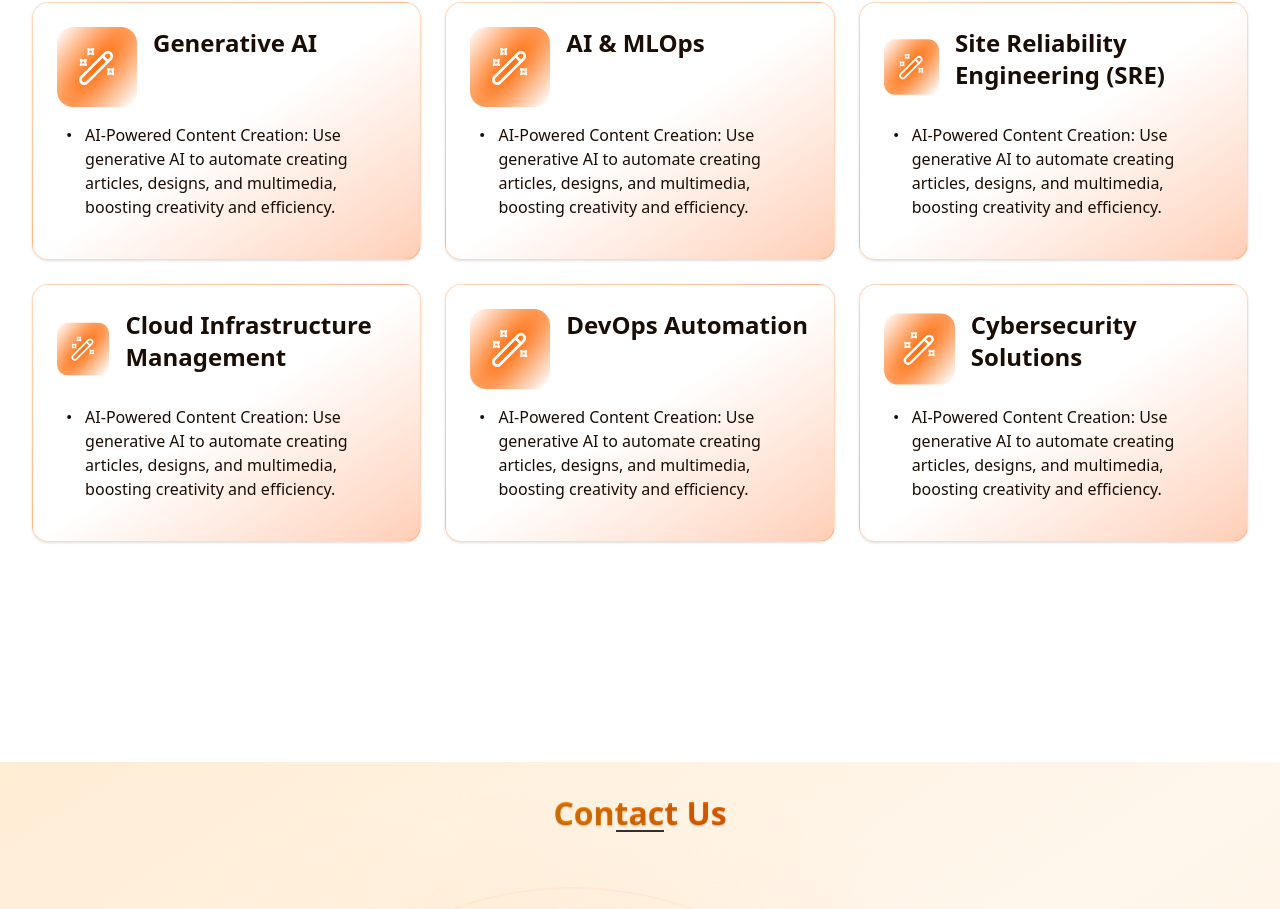
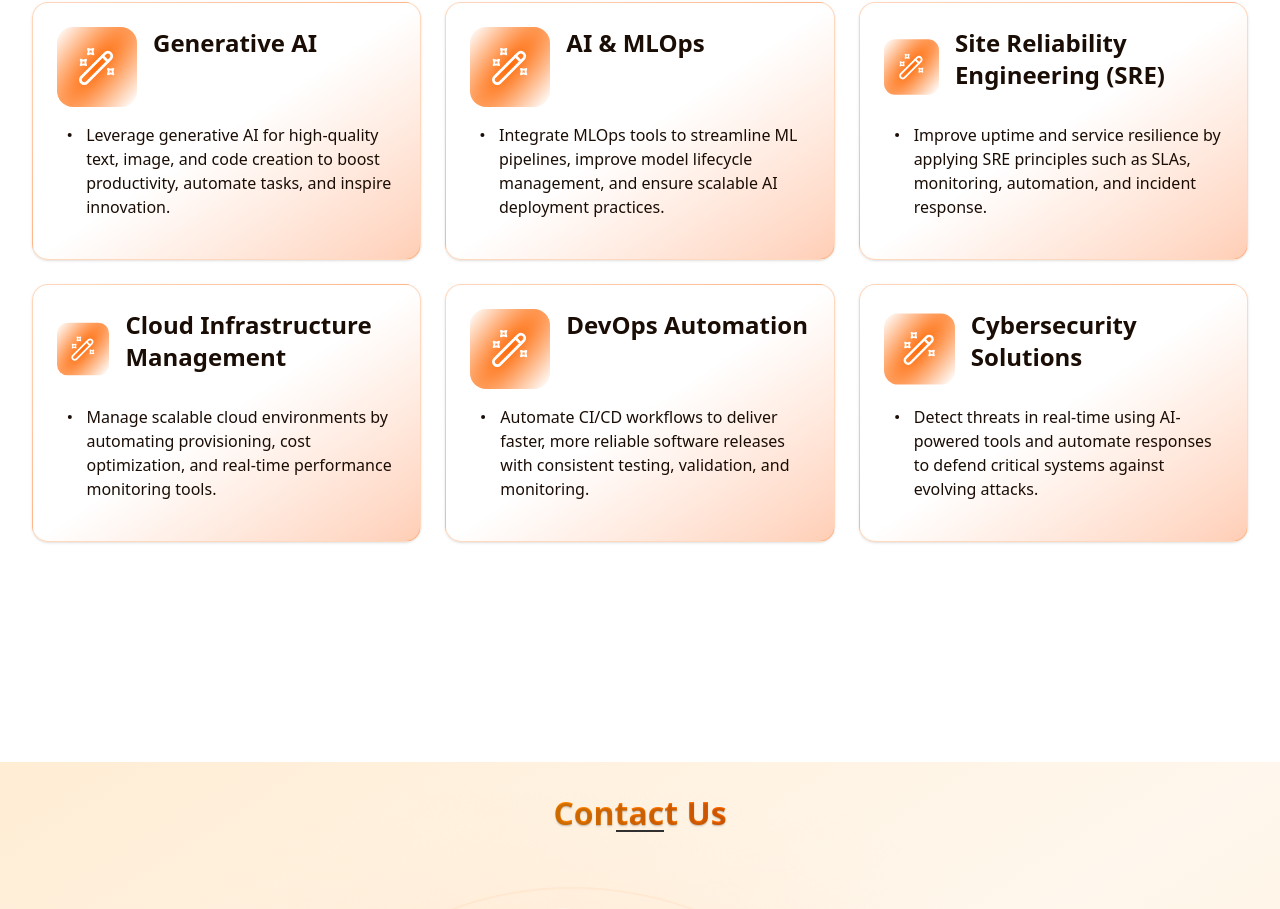
Before and after one commit to hrmrakib/phaninall-web, a Next.js app: page / in a window 1280 px wide. Shown: the part 3140-4049 px from the top of the page. Built offline with nearby package versions, Linux system fonts and the light colour scheme.

Commit message:
update all based on client requirements

```diff
--- a/src/app/contact/page.tsx
+++ b/src/app/contact/page.tsx
@@ -13,7 +13,8 @@ const Contact = () => {
         {/* Mobile uses a common aspect-video, and on large screens, we set a custom ratio */}
         <div className='w-full aspect-video lg:aspect-[1900/720]'>
           <iframe
-            src='https://www.google.com/maps/embed?pb=!1m18!1m12!1m3!1d6694825.12629874!2d-95.30221139694461!3d34.98272722919968!2m3!1f0!2f0!3f0!3m2!1i1024!2i768!4f13.1!3m3!1m2!1s0x87dece30f5801765%3A0xb0014e7843327112!2sPostal%20Plus!5e0!3m2!1sen!2sbd!4v1744300874162!5m2!1sen!2sbd'
+            // src='https://www.google.com/maps/embed?pb=!1m18!1m12!1m3!1d6694825.12629874!2d-95.30221139694461!3d34.98272722919968!2m3!1f0!2f0!3f0!3m2!1i1024!2i768!4f13.1!3m3!1m2!1s0x87dece30f5801765%3A0xb0014e7843327112!2sPostal%20Plus!5e0!3m2!1sen!2sbd!4v1744300874162!5m2!1sen!2sbd'
+            src='https://www.google.com/maps/embed?pb=!1m14!1m12!1m3!1d3110.8538734485014!2d-90.76777662365971!3d38.76705545438373!2m3!1f0!2f0!3f0!3m2!1i1024!2i768!4f13.1!5e0!3m2!1sen!2sbd!4v1744475581990!5m2!1sen!2sbd'
             className='w-full h-full'
             style={{ border: 0 }}
             allowFullScreen
--- a/src/components/home/OurService2.tsx
+++ b/src/components/home/OurService2.tsx
@@ -10,9 +10,9 @@ const services = [
     title: "Generative AI",
     image: "/service.svg",
     features: [
-      "AI-Powered Content Creation: Use generative AI to automate creating articles, designs, and multimedia, boosting creativity and efficiency.",
-      "AI-Powered Content Creation: Use generative AI to automate creating articles, designs, and multimedia, boosting creativity and efficiency.",
-      "AI-Powered Content Creation: Use generative AI to automate creating articles, designs, and multimedia, boosting creativity and efficiency.",
+      "Leverage generative AI for high-quality text, image, and code creation to boost productivity, automate tasks, and inspire innovation.",
+      "Automate creative workflows with generative AI to generate articles, designs, and concepts while maintaining speed and originality.",
+      "Generate text, visuals, and media automatically using generative AI, streamlining content creation for design, blogs, and branding.",
     ],
   },
   {
@@ -20,9 +20,9 @@ const services = [
     title: "AI & MLOps",
     image: "/service.svg",
     features: [
-      "AI-Powered Content Creation: Use generative AI to automate creating articles, designs, and multimedia, boosting creativity and efficiency.",
-      "AI-Powered Content Creation: Use generative AI to automate creating articles, designs, and multimedia, boosting creativity and efficiency.",
-      "AI-Powered Content Creation: Use generative AI to automate creating articles, designs, and multimedia, boosting creativity and efficiency.",
+      "Integrate MLOps tools to streamline ML pipelines, improve model lifecycle management, and ensure scalable AI deployment practices.",
+      "Build and deploy AI models at scale with MLOps strategies that enhance performance monitoring, retraining, and collaboration.",
+      "Enable reliable ML operations by combining automation and orchestration tools with monitoring, CI/CD, and scalable deployment.",
     ],
   },
   {
@@ -30,9 +30,9 @@ const services = [
     title: "Site Reliability Engineering (SRE)",
     image: "/service.svg",
     features: [
-      "AI-Powered Content Creation: Use generative AI to automate creating articles, designs, and multimedia, boosting creativity and efficiency.",
-      "AI-Powered Content Creation: Use generative AI to automate creating articles, designs, and multimedia, boosting creativity and efficiency.",
-      "AI-Powered Content Creation: Use generative AI to automate creating articles, designs, and multimedia, boosting creativity and efficiency.",
+      "Improve uptime and service resilience by applying SRE principles such as SLAs, monitoring, automation, and incident response.",
+      "Use SRE best practices to automate recovery, reduce toil, and measure system health using SLIs and error budgets effectively.",
+      "SRE ensures service availability and performance through reliability targets, alerting systems, and continuous infrastructure tuning.",
     ],
   },
   {
@@ -40,9 +40,9 @@ const services = [
     title: "Cloud Infrastructure Management",
     image: "/service.svg",
     features: [
-      "Cloud-Based Solutions: Implement scalable cloud infrastructure to ensure system availability, reliability, and performance.",
-      "Efficient Resource Allocation: Optimize cloud resource usage to reduce costs and improve system efficiency.",
-      "Automated Monitoring and Alerts: Set up automated alerts to detect and resolve potential issues proactively.",
+      "Manage scalable cloud environments by automating provisioning, cost optimization, and real-time performance monitoring tools.",
+      "Use cloud-native tools to optimize infrastructure, manage resources efficiently, and scale systems automatically on demand.",
+      "Ensure secure, scalable infrastructure using monitoring, resource planning, and automated backups across cloud platforms.",
     ],
   },
   {
@@ -50,9 +50,9 @@ const services = [
     title: "DevOps Automation",
     image: "/service.svg",
     features: [
-      "CI/CD Pipeline Integration: Automate the software development lifecycle to increase deployment speed and quality.",
-      "Infrastructure as Code: Implement IAC to manage cloud infrastructure more effectively.",
-      "Automated Testing and Validation: Reduce human errors and ensure consistent quality with automated testing.",
+      "Automate CI/CD workflows to deliver faster, more reliable software releases with consistent testing, validation, and monitoring.",
+      "Use infrastructure as code (IaC) and pipeline automation to streamline deployment processes and reduce manual configuration errors.",
+      "Enhance delivery speed with DevOps tools that automate builds, testing, and deployments for continuous integration and delivery.",
     ],
   },
   {
@@ -60,13 +60,12 @@ const services = [
     title: "Cybersecurity Solutions",
     image: "/service.svg",
     features: [
-      "Threat Detection and Response: Use AI-driven tools to identify and respond to security threats in real-time.",
-      "Data Encryption: Ensure the protection of sensitive data with end-to-end encryption.",
-      "Compliance and Auditing: Automate compliance processes to meet regulatory standards and provide audit trails.",
+      "Detect threats in real-time using AI-powered tools and automate responses to defend critical systems against evolving attacks.",
+      "Secure sensitive data through encryption, identity access control, and proactive vulnerability management and patching tools.",
+      "Meet compliance requirements with automated audits, policy enforcement, and reporting for data protection and risk reduction.",
     ],
   },
 ];
-
 export default function ServicesSection2() {
   return (
     <div className='bg-gradient-to-br from-[#ff6c0a00] via-[#ff6c0a00] to-[#ff6c0a00] p-4 md:p-8'>
@@ -338,8 +337,8 @@ export default function ServicesSection2() {
                   </div>
 
                   <div className='mt-4'>
-                    <ul className='list-disc space-y-2'>
-                      <li className='flex items-start justify-start gap-1 text-base text-[#1A0D05]   h-auto overflow-hidden'>
+                    {/* <ul className='list-disc space-y-2'>
+                      <li className='flex items-start justify-start gap-1 text-base text-[#1A0D05] h-auto overflow-hidden'>
                         <Dot className='w-20' /> AI-Powered Content Creation:
                         Use generative AI to automate creating articles,
                         designs, and multimedia, boosting creativity and
@@ -357,6 +356,37 @@ export default function ServicesSection2() {
                         designs, and multimedia, boosting creativity and
                         efficiency.
                       </li>
+                    </ul> */}
+                    {/* {service.features?.map((feature: string, index: number) => (
+                      <ul key={index} className='list-disc space-y-2'>
+                        <li className='flex items-start justify-start gap-1 text-base text-[#1A0D05] h-auto overflow-hidden'>
+                          <Dot className='w-20' /> {feature}
+                        </li>
+                        <li className='flex items-start justify-start gap-1 text-base text-[#1A0D05] opacity-0 group-hover:opacity-100 h-0 group-hover:h-auto overflow-hidden'>
+                          <Dot className='w-20' /> AI-Powered Content Creation:
+                          Use generative AI to automate creating articles,
+                          designs, and multimedia, boosting creativity and
+                          efficiency.
+                        </li>
+                        <li className='flex items-start justify-start gap-1 text-base text-[#1A0D05] opacity-0 group-hover:opacity-100 h-0 group-hover:h-auto overflow-hidden'>
+                          <Dot className='w-20' /> AI-Powered Content Creation:
+                          Use generative AI to automate creating articles,
+                          designs, and multimedia, boosting creativity and
+                          efficiency.
+                        </li>
+                      </ul>
+                    ))} */}
+
+                    <ul className='list-disc space-y-2'>
+                      <li className='flex items-start justify-start gap-1 text-base text-[#1A0D05] h-auto overflow-hidden'>
+                        <Dot className='w-20' /> {service?.features[0]}
+                      </li>
+                      <li className='flex items-start justify-start gap-1 text-base text-[#1A0D05] opacity-0 group-hover:opacity-100 h-0 group-hover:h-auto overflow-hidden'>
+                        <Dot className='w-20' /> {service?.features[1]}
+                      </li>
+                      <li className='flex items-start justify-start gap-1 text-base text-[#1A0D05] opacity-0 group-hover:opacity-100 h-0 group-hover:h-auto overflow-hidden'>
+                        <Dot className='w-20' /> {service?.features[2]}
+                      </li>
                     </ul>
                   </div>
                 </div>
```
